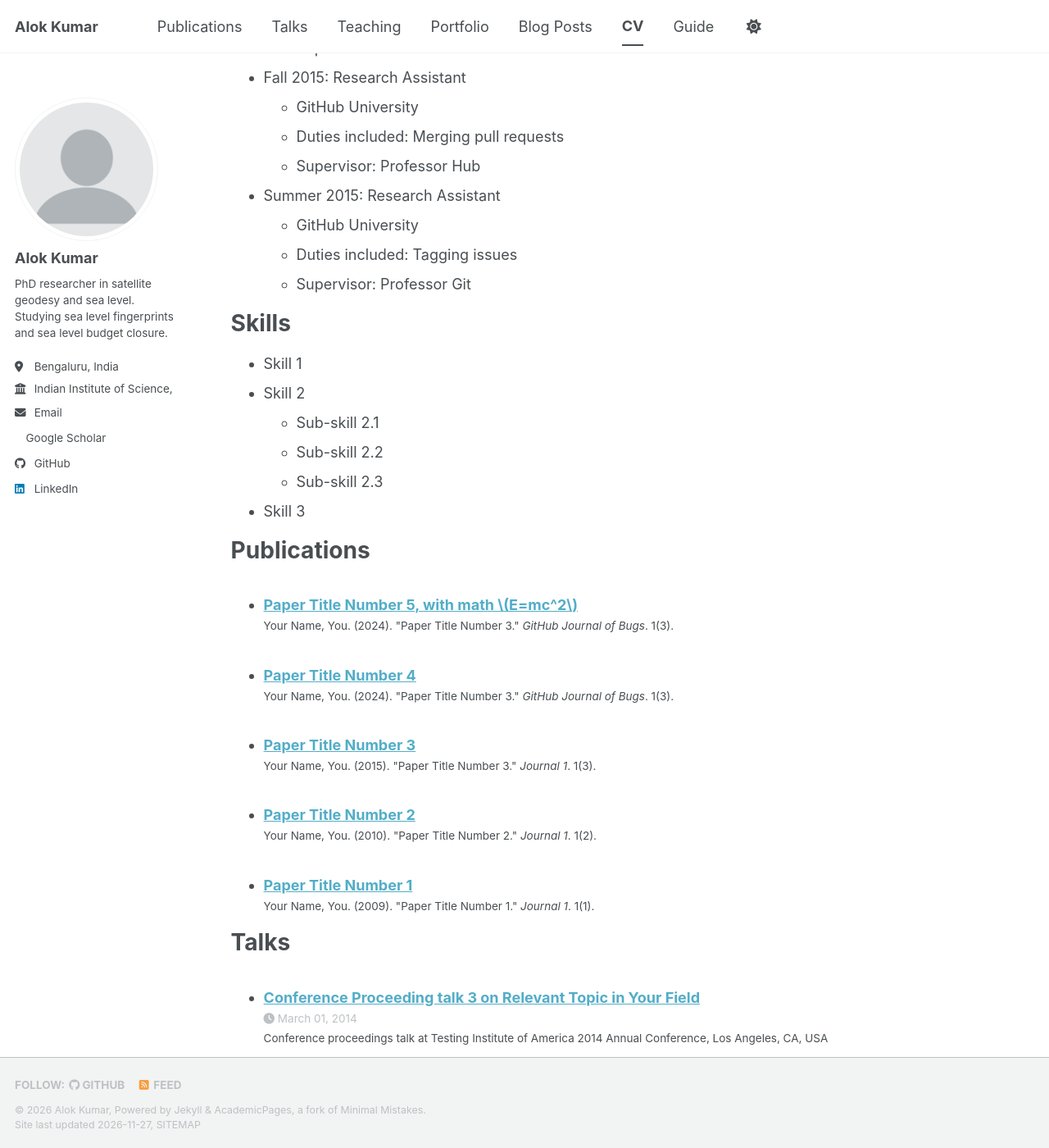
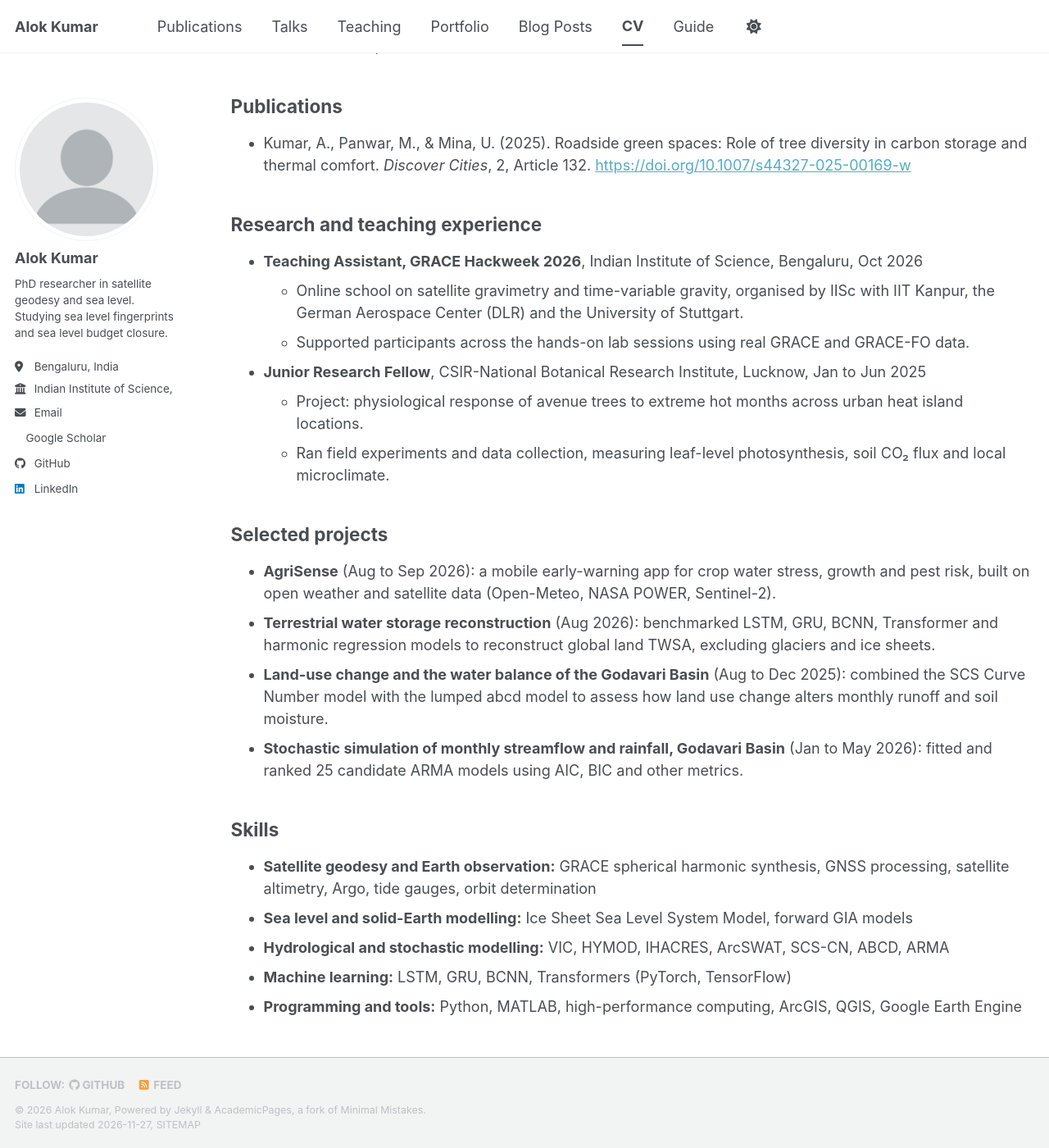
Before and after one commit to akk8902/akk8902.github.io, a Jekyll site: the page built from _pages/cv.md, in a window 1280 px wide and 1400 px high, scrolled down 427 px. Shown: the whole window at 82% size. Built offline with Jekyll 4.4.1, drawn with Linux system fonts in a browser that asks for light colours; a script bundle is joined from its source files by our own code; a style sheet for code colours, icons or effects is not loaded; some of the changed text lies outside the part shown.

Commit message:
Revise CV with recent education and experience
Updated CV with new education, research, and project details.

```diff
--- a/_pages/cv.md
+++ b/_pages/cv.md
@@ -7,58 +7,47 @@ redirect_from:
   - /resume
 ---
 
-{% include base_path %}
+## Education
 
-Education
-======
-* Ph.D in Version Control Theory, GitHub University, 2018 (expected)
-* M.S. in Jekyll, GitHub University, 2014
-* B.S. in GitHub, GitHub University, 2012
+- **PhD in Engineering (Water Research)**, Indian Institute of Science, Bengaluru, 2025 to present
+  - Supervisor: Dr. (Ing.) Bramha D. Vishwakarma
+  - Research area: sea level budget closure and sea level fingerprints
+- **M.Sc. in Environmental Sciences**, Jawaharlal Nehru University, New Delhi, 2022 to 2024
+  - Dissertation: roadside green spaces, tree diversity, carbon storage and thermal comfort
+  - Supervisor: Dr. Usha Mina. CGPA: 8.5/10
+- **B.Sc. in Plant Sciences**, Madras Christian College, Chennai, 2019 to 2022
+  - CGPA: 8.25/10. Gold Medal for academic excellence
 
-Work experience
-======
-* Spring 2024: Academic Pages Collaborator
-  * GitHub University
-  * Duties includes: Updates and improvements to template
-  * Supervisor: The Users
+## Publications
 
-* Fall 2015: Research Assistant
-  * GitHub University
-  * Duties included: Merging pull requests
-  * Supervisor: Professor Hub
+- Kumar, A., Panwar, M., & Mina, U. (2025). Roadside green spaces: Role of tree diversity in carbon storage and thermal comfort. *Discover Cities*, 2, Article 132. [https://doi.org/10.1007/s44327-025-00169-w](https://doi.org/10.1007/s44327-025-00169-w)
 
-* Summer 2015: Research Assistant
-  * GitHub University
-  * Duties included: Tagging issues
-  * Supervisor: Professor Git
+## Research and teaching experience
 
-Skills
-======
-* Skill 1
-* Skill 2
-  * Sub-skill 2.1
-  * Sub-skill 2.2
-  * Sub-skill 2.3
-* Skill 3
+- **Teaching Assistant, GRACE Hackweek 2026**, Indian Institute of Science, Bengaluru, Oct 2026
+  - Online school on satellite gravimetry and time-variable gravity, organised by IISc with IIT Kanpur, the German Aerospace Center (DLR) and the University of Stuttgart.
+  - Supported participants across the hands-on lab sessions using real GRACE and GRACE-FO data.
+- **Junior Research Fellow**, CSIR-National Botanical Research Institute, Lucknow, Jan to Jun 2025
+  - Project: physiological response of avenue trees to extreme hot months across urban heat island locations.
+  - Ran field experiments and data collection, measuring leaf-level photosynthesis, soil CO₂ flux and local microclimate.
 
-Publications
-======
-  <ul>{% for post in site.publications reversed %}
-    {% include archive-single-cv.html %}
-  {% endfor %}</ul>
+## Selected projects
 
-Talks
-======
-  <ul>{% for post in site.talks reversed %}
-    {% include archive-single-talk-cv.html  %}
-  {% endfor %}</ul>
+- **AgriSense** (Aug to Sep 2026): a mobile early-warning app for crop water stress, growth and pest risk, built on open weather and satellite data (Open-Meteo, NASA POWER, Sentinel-2).
+- **Terrestrial water storage reconstruction** (Aug 2026): benchmarked LSTM, GRU, BCNN, Transformer and harmonic regression models to reconstruct global land TWSA, excluding glaciers and ice sheets.
+- **Land-use change and the water balance of the Godavari Basin** (Aug to Dec 2025): combined the SCS Curve Number model with the lumped abcd model to assess how land use change alters monthly runoff and soil moisture.
+- **Stochastic simulation of monthly streamflow and rainfall, Godavari Basin** (Jan to May 2026): fitted and ranked 25 candidate ARMA models using AIC, BIC and other metrics.
 
-Teaching
-======
-  <ul>{% for post in site.teaching reversed %}
-    {% include archive-single-cv.html %}
-  {% endfor %}</ul>
+## Skills
 
-Service and leadership
-======
-* Currently signed in to 43 different slack teams
+- **Satellite geodesy and Earth observation:** GRACE spherical harmonic synthesis, GNSS processing, satellite altimetry, Argo, tide gauges, orbit determination
+- **Sea level and solid-Earth modelling:** Ice Sheet Sea Level System Model, forward GIA models
+- **Hydrological and stochastic modelling:** VIC, HYMOD, IHACRES, ArcSWAT, SCS-CN, ABCD, ARMA
+- **Machine learning:** LSTM, GRU, BCNN, Transformers (PyTorch, TensorFlow)
+- **Programming and tools:** Python, MATLAB, high-performance computing, ArcGIS, QGIS, Google Earth Engine
+
+## Training
+
+- GRACE Hackweek 2025, IIT Kanpur, Sep 2025
+- Short Course on Hydroclimatology, IISc (Prof. Sankar Arumugam, NC State University), May to Jun 2026
+- Online Summer School on GNSS, IIT Kanpur, Jul 2026
```
